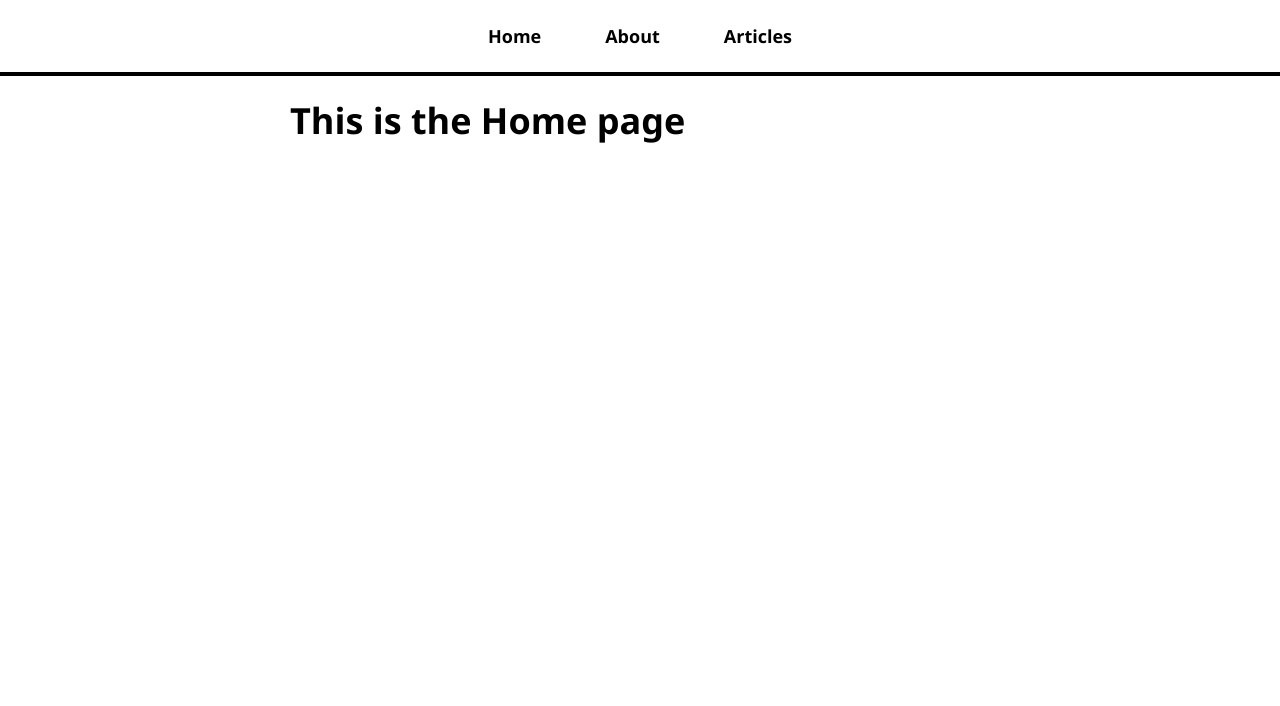
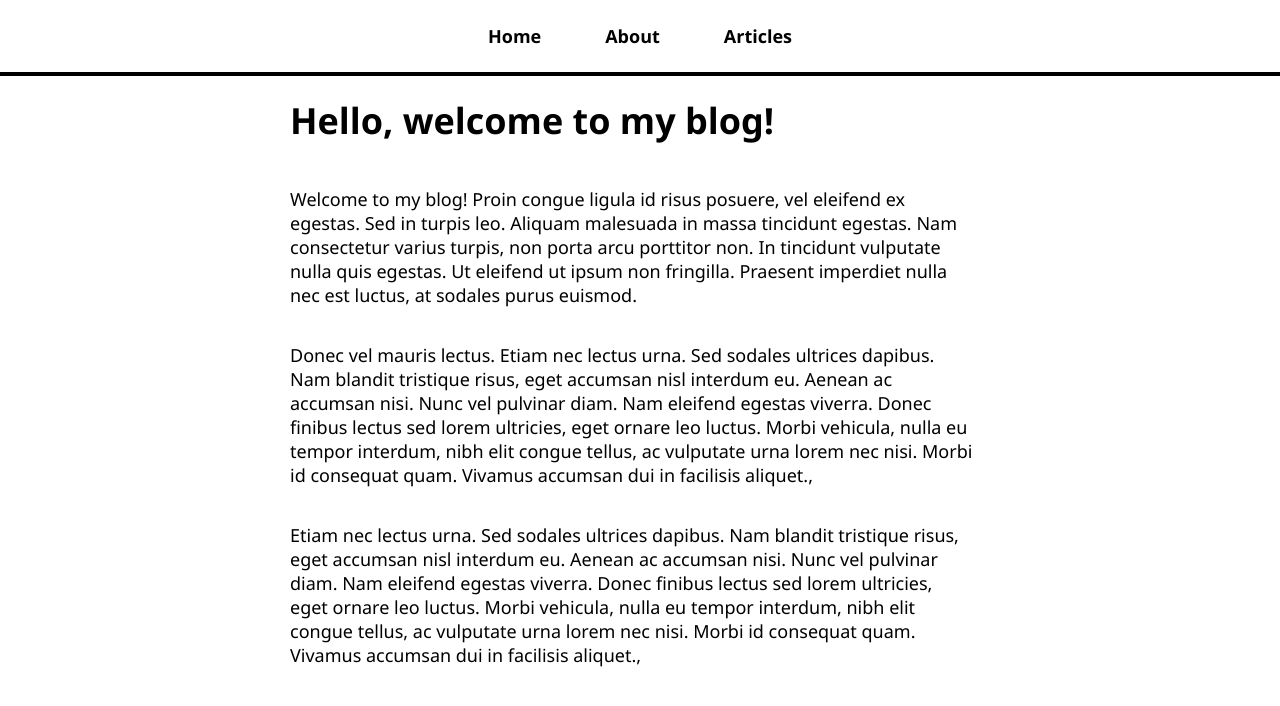
Before and after one commit to AidiRi/my-typewriter, a React (Create React App) app: page / in a window 1280 px wide. Shown: the top 706 px of the page. Built offline with nearby package versions, Linux system fonts and the light colour scheme.

Commit message:
adding filler text to About and Home pages

```diff
--- a/src/pages/AboutPage.js
+++ b/src/pages/AboutPage.js
@@ -1,8 +1,32 @@
 // Functional
-const AboutPage = () => {
-	return (
-			<h1>This is the about page</h1>
-		);
-}
+const AboutPage = () => (
+	<>
+	<h1>About Me</h1>
+	<p>
+		Welcome to my blog! Proin congue
+		ligula id risus posuere, vel eleifend ex egestas. Sed in turpis leo.
+		Aliquam malesuada in massa tincidunt egestas. Nam consectetur varius turpis,
+		non porta arcu porttitor non. In tincidunt vulputate nulla quis egestas. Ut
+		eleifend ut ipsum non fringilla. Praesent imperdiet nulla nec est luctus, at
+		sodales purus euismod.
+	</p>
+	<p>
+		Donec vel mauris lectus. Etiam nec lectus urna. Sed sodales ultrices dapibus.
+		Nam blandit tristique risus, eget accumsan nisl interdum eu. Aenean ac accumsan
+		nisi. Nunc vel pulvinar diam. Nam eleifend egestas viverra. Donec finibus lectus
+		sed lorem ultricies, eget ornare leo luctus. Morbi vehicula, nulla eu tempor
+		interdum, nibh elit congue tellus, ac vulputate urna lorem nec nisi. Morbi id
+		consequat quam. Vivamus accumsan dui in facilisis aliquet.,
+	</p>
+	<p>
+		Etiam nec lectus urna. Sed sodales ultrices dapibus.
+		Nam blandit tristique risus, eget accumsan nisl interdum eu. Aenean ac accumsan
+		nisi. Nunc vel pulvinar diam. Nam eleifend egestas viverra. Donec finibus lectus
+		sed lorem ultricies, eget ornare leo luctus. Morbi vehicula, nulla eu tempor
+		interdum, nibh elit congue tellus, ac vulputate urna lorem nec nisi. Morbi id
+		consequat quam. Vivamus accumsan dui in facilisis aliquet.,
+	</p>
+	</>
+);
 
 export default AboutPage;
--- a/src/pages/HomePage.js
+++ b/src/pages/HomePage.js
@@ -1,8 +1,32 @@
 // Functional
-const HomePage = () => {
-	return (
-			<h1>This is the Home page</h1>
-		);
-}
+const HomePage = () => (
+	<>
+    <h1>Hello, welcome to my blog!</h1>
+    <p>
+        Welcome to my blog! Proin congue
+        ligula id risus posuere, vel eleifend ex egestas. Sed in turpis leo.
+        Aliquam malesuada in massa tincidunt egestas. Nam consectetur varius turpis,
+        non porta arcu porttitor non. In tincidunt vulputate nulla quis egestas. Ut
+        eleifend ut ipsum non fringilla. Praesent imperdiet nulla nec est luctus, at
+        sodales purus euismod.
+    </p>
+    <p>
+        Donec vel mauris lectus. Etiam nec lectus urna. Sed sodales ultrices dapibus.
+        Nam blandit tristique risus, eget accumsan nisl interdum eu. Aenean ac accumsan
+        nisi. Nunc vel pulvinar diam. Nam eleifend egestas viverra. Donec finibus lectus
+        sed lorem ultricies, eget ornare leo luctus. Morbi vehicula, nulla eu tempor
+        interdum, nibh elit congue tellus, ac vulputate urna lorem nec nisi. Morbi id
+        consequat quam. Vivamus accumsan dui in facilisis aliquet.,
+    </p>
+    <p>
+        Etiam nec lectus urna. Sed sodales ultrices dapibus.
+        Nam blandit tristique risus, eget accumsan nisl interdum eu. Aenean ac accumsan
+        nisi. Nunc vel pulvinar diam. Nam eleifend egestas viverra. Donec finibus lectus
+        sed lorem ultricies, eget ornare leo luctus. Morbi vehicula, nulla eu tempor
+        interdum, nibh elit congue tellus, ac vulputate urna lorem nec nisi. Morbi id
+        consequat quam. Vivamus accumsan dui in facilisis aliquet.,
+    </p>
+    </>
+);
 
 export default HomePage;
```
